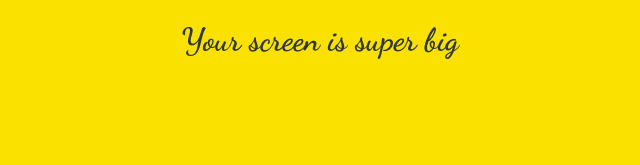
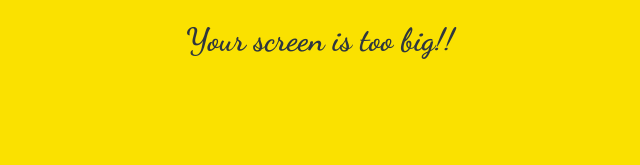
Before and after one commit to mysun218/kokoa-clone-2020, a plain HTML site: page more.html in a window 1280 px wide. Shown: the part 360-525 px from the top of the page, 320-960 px from the left. Drawn offline with Linux system fonts and the light colour scheme.

Commit message:
super->too!!

```diff
--- a/more.html
+++ b/more.html
@@ -137,7 +137,7 @@
     </nav>
 
     <div id="no-mobile">
-      <span>Your screen is super big</span>
+      <span>Your screen is too big!!</span>
     </div>
 
     <script
```
